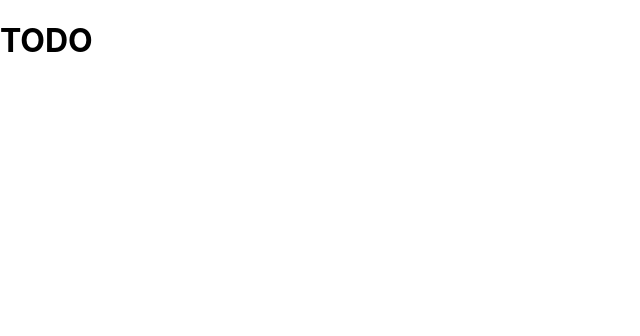
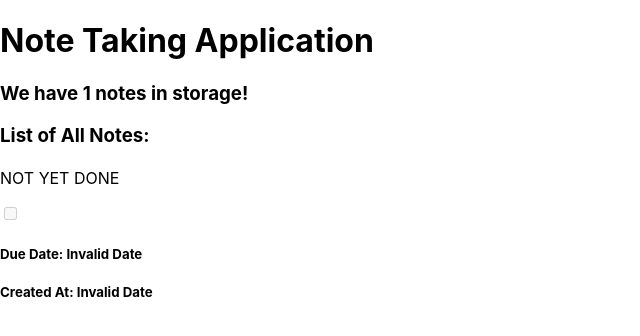
Before and after one commit to AlexStormwood/reactjs-NoteTakingProject-oct22, a React (Create React App) app: page / in a window 1280 px wide. Shown: the top 336 px of the page, without its empty margins (0-640 px from the left). Built offline with nearby package versions, Linux system fonts and the light colour scheme.

Commit message:
feat: NoteDisplay not quite working yet

```diff
--- a/src/App.js
+++ b/src/App.js
@@ -1,10 +1,12 @@
 import { Routes, Route } from "react-router-dom";
+import Homepage from "./pages/Homepage";
 
+// Start rendering stuff from this file
 function App() {
   return (
     <div className="App">
       <Routes>
-		<Route path="/" element={<h1>TODO</h1>} />
+		<Route path="/" element={<Homepage />} />
 		<Route path="/notes" element={<h1>TODO</h1>} />
 		<Route path="/notes/:noteID" element={<h1>TODO</h1>} />
 		<Route path="/notes/:noteID/edit" element={<h1>TODO</h1>} />
--- /dev/null
+++ b/src/components/NoteDisplay.jsx
@@ -0,0 +1,44 @@
+import { useEffect, useRef } from "react";
+import { useNoteData } from "../contexts/NotesContext";
+
+export default function NoteDisplay(props){
+
+	const {id} = props;
+	let note = useRef({});
+
+	const globalNotesData = useNoteData();
+
+
+
+	useEffect(() => {
+		// On start, find the note in globalNotesData
+		// that has an ID matching props.id
+		note.current = globalNotesData.filter(globalSpecificNote => {
+			return globalSpecificNote.id === id;
+		})
+	// eslint-disable-next-line react-hooks/exhaustive-deps
+	}, [])
+
+
+
+	return(
+		<div>
+					{/*
+					- ID (number)
+					- title (string)
+					- description (string)
+					- isCompleted (boolean)
+					- due date (JS Date)
+					- created at date (JS Date)
+					*/}
+					<h4>{note.current.title}</h4>
+					<p>{note.current.description}</p>
+					<p>{note.current.isCompleted ? "COMPLETE" : "NOT YET DONE"}</p>
+					<input type="checkbox" disabled="disabled" onChange={null} readOnly={true} value={note.current.isCompleted} />
+					<h5>Due Date: {new Date(note.current.dueDate).toLocaleDateString()}</h5>
+					{/* <input type="date" readOnly value={note.dueDate} /> */}
+					<h5>Created At: {new Date(note.current.createdAtDate).toLocaleDateString()}</h5>
+					{/* <input type="datetime-local" readOnly value={note.createdAtDate} /> */}
+		</div>
+	)
+}
--- a/src/contexts/NotesContext.jsx
+++ b/src/contexts/NotesContext.jsx
@@ -30,7 +30,8 @@ const notesReducer = (previousState, instructions) => {
 			console.log("Apply persistent data to state now.");
 
 			// instructions.data is provided when the dispatch function is called
-			stateEditable = instructions.data;
+			let localStorageData = instructions.data;
+			stateEditable = localStorageData;
 
 			// Whatever is returned is now the newest version of state
 			return stateEditable;
--- a/src/index.js
+++ b/src/index.js
@@ -6,6 +6,8 @@ import reportWebVitals from './reportWebVitals';
 import { BrowserRouter } from 'react-router-dom';
 import NotesProvider from './contexts/NotesContext';
 
+
+// Index.js = config & startup stuff about the ReactJS project
 const root = ReactDOM.createRoot(document.getElementById('root'));
 root.render(
   <React.StrictMode>
--- /dev/null
+++ b/src/pages/Homepage.jsx
@@ -0,0 +1,30 @@
+import NoteDisplay from "../components/NoteDisplay";
+import { useNoteData } from "../contexts/NotesContext"
+
+
+export default function Homepage(props){
+
+	const globalNotesData = useNoteData();
+	// const [someData, someFunction] = useContext(SomeContext);
+
+	return(
+		<div>
+			<h1>Note Taking Application</h1>
+
+			{/* Note Count Component */}
+			<h3>We have {globalNotesData.length} notes in storage!</h3>
+
+			{/* Note Form Component */}
+
+			{/* List Of All Notes Component */}
+			<h3>List of All Notes:</h3>
+			{globalNotesData.map((note) => {
+				return(
+				<div key={note.id}>
+					<NoteDisplay id={note.id} />
+				</div>
+				);
+			})}
+		</div>
+	)
+}
```
